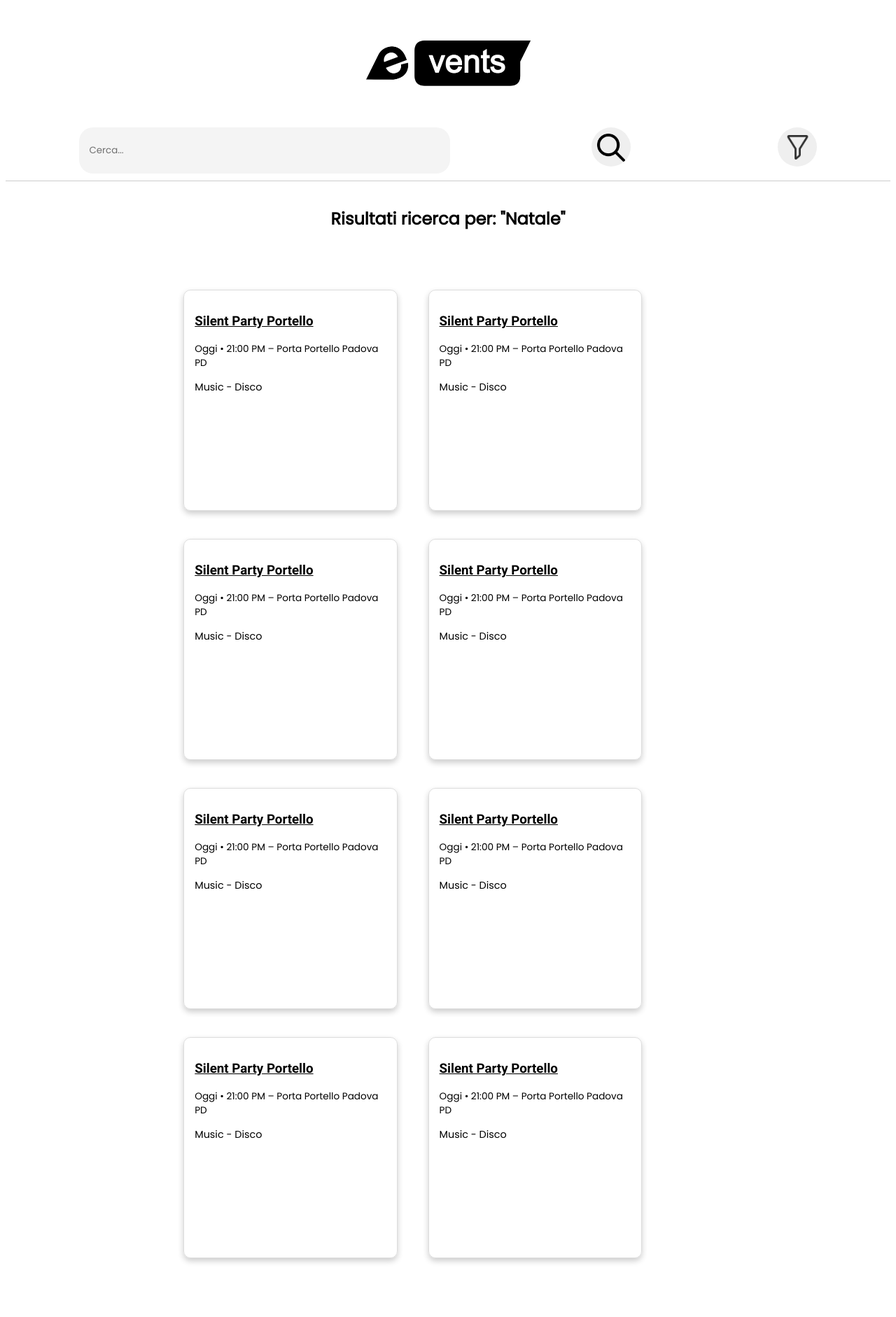
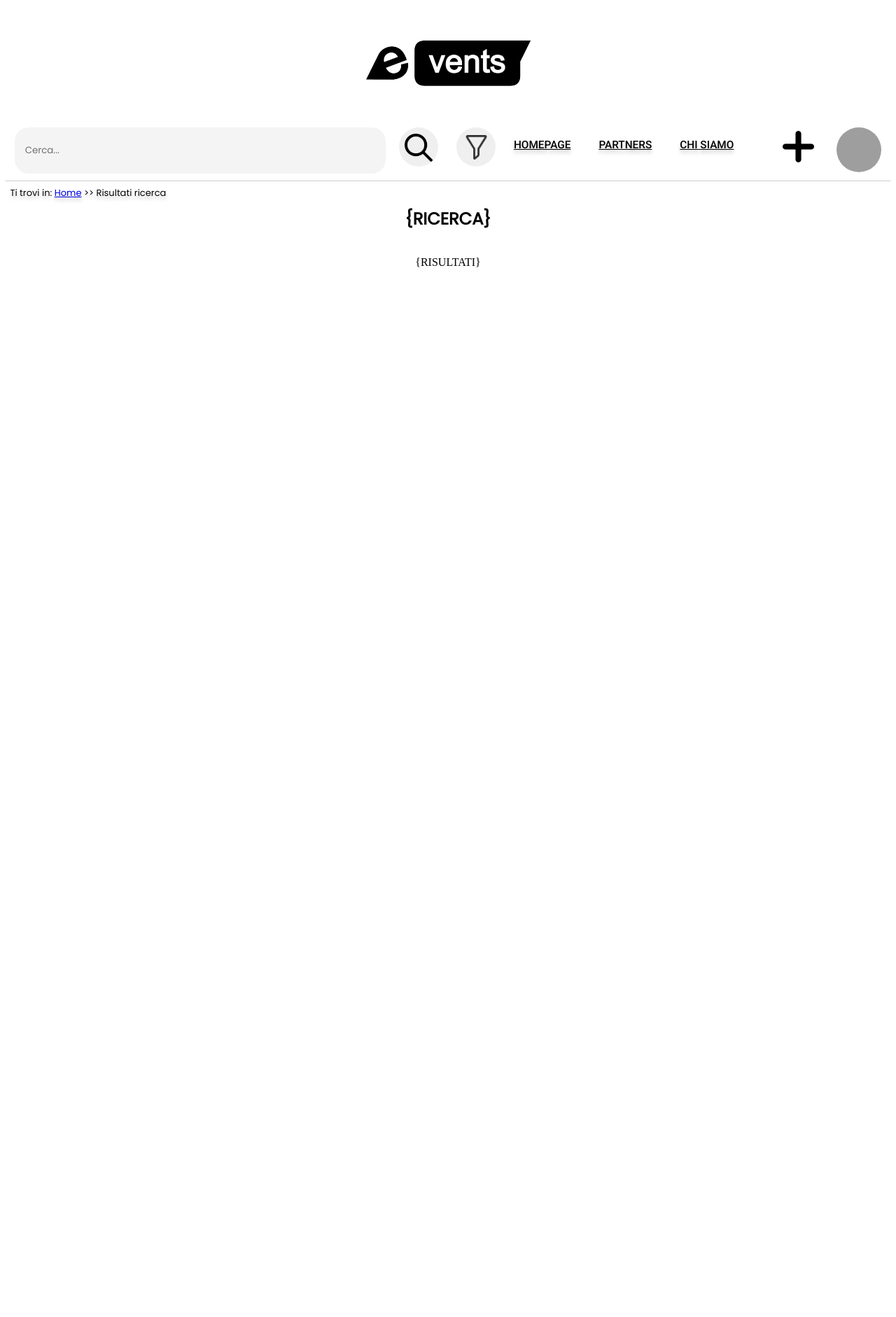
Before and after one commit to EventsTecWeb/sito-web, a PHP site: page /HTML/searchPage.html in a window 1280 px wide. Shown: the whole page at 70% size. After the commit the page ends 382 px from the top, so only its background shows below. Run offline with PHP 8.4, Linux system fonts and the light colour scheme; grey boxes are pictures that could not be loaded.

Commit message:
aggiunta navbar a tutte le pagine, sistemato stile ricerca (big) e stile menuleft

```diff
--- a/HTML/ProfiloEv.html
+++ b/HTML/ProfiloEv.html
@@ -19,8 +19,7 @@
         <h1>Events</h1>
         <div class="header-items">
           <div class="search-container">
-            <form id="searchBarA" action="../PHP/barra_ricerca.php" role="search" method="get">
-                <label for="searchBar" class="visually-hidden">Cerca evento</label>
+            <form id="searchBarA" action="../PHP/searchbar.php" role="search" method="POST">
                 <input type="text" id="searchBar" name="cerca_evento" placeholder="Cerca...">
             </form>
         </div>
@@ -72,7 +71,7 @@
   <nav id="menuleft">
     <ul>
         <li><a href="../PHP/infoPersonali.php"><button>Informazioni Personali</button></a></li>
-        <li><a href="../PHP/profiloEv.php"><button>Eventi Creati</button></a></li>
+        <li><a href="../PHP/profiloEv.php"><button id="buttonEventiCreati">Eventi Creati</button></a></li>
         <li><a href="../PHP/eventi_salvati.php"><button>Eventi Salvati</button></a></li>
         <li><a href="../PHP/impo_sicu.php"><button>Impostazioni e Sicurezza</button></a></li>
     </ul>
--- a/HTML/accessNav.html
+++ b/HTML/accessNav.html
@@ -18,8 +18,8 @@
     <h1>Events</h1>
 <div class="header-items">
   <div class="search-container">
-    <form id="searchBarA" action="../PHP/barra_ricerca.php" role="search" method="get">
-        <input type="text" id="searchBar" name="cerca_evento" placeholder="Cerca...">
+    <form id="searchBarA" action="../PHP/searchbar.php" role="search" method="POST">
+      <input type="text" id="searchBar" name="cerca_evento" placeholder="Cerca...">
     </form>
 </div>
 <button type="submit" id="searchButton">
--- a/HTML/chiSiamo.html
+++ b/HTML/chiSiamo.html
@@ -14,7 +14,7 @@
             <h1>Events</h1>
         <div class="header-items">
             <div class="search-container">
-                <form id="searchBarA" action="../PHP/barra_ricerca.php" role="search" method="get">
+                <form id="searchBarA" action="../PHP/searchbar.php" role="search" method="POST">
                     <input type="text" id="searchBar" name="cerca_evento" placeholder="Cerca...">
                 </form>
             </div>
--- a/HTML/error404.html
+++ b/HTML/error404.html
@@ -20,7 +20,7 @@
         <h1>Events</h1>
     <div class="header-items">
         <div class="search-container">
-            <form id="searchBarA" action="../PHP/barra_ricerca.php" role="search" method="get">
+            <form id="searchBarA" action="../PHP/searchbar.php" role="search" method="POST">
                 <input type="text" id="searchBar" name="cerca_evento" placeholder="Cerca...">
             </form>
         </div>
--- a/HTML/error500.html
+++ b/HTML/error500.html
@@ -19,7 +19,7 @@
         <h1>Events</h1>
         <div class="header-items">
             <div class="search-container">
-                <form id="searchBarA" action="../PHP/barra_ricerca.php" role="search" method="get">
+                <form id="searchBarA" action="../PHP/searchbar.php" role="search" method="POST">
                     <input type="text" id="searchBar" name="cerca_evento" placeholder="Cerca...">
                 </form>
         </div>
--- a/HTML/eventiSalvati.html
+++ b/HTML/eventiSalvati.html
@@ -22,7 +22,7 @@
     <h1>Events</h1>
       <div class="header-items">
             <div class="search-container">
-                <form id="searchBarA" action="../PHP/barra_ricerca.php" role="search" method="get">
+              <form id="searchBarA" action="../PHP/searchbar.php" role="search" method="POST">
                 <input type="text" id="searchBar" name="cerca_evento" placeholder="Cerca...">
             </form>
             </div>
@@ -76,7 +76,7 @@
       <ul>
         <li><a href="../PHP/infoPersonali.php"><button>Informazioni Personali</button></a></li>
         <li><a href="../PHP/profiloEv.php"><button>Eventi Creati</button></a></li>
-            <li><a href="../PHP/eventi_salvati.php"><button>Eventi Salvati</button></a></li>
+        <li><a href="../PHP/eventi_salvati.php"><button  id="buttonEventiSalvati">Eventi Salvati</button></a></li>
         <li><a href="../PHP/impo_sicu.php"><button>Impostazioni e Sicurezza</button></a></li>
     </ul>
     </nav>
--- a/HTML/home.html
+++ b/HTML/home.html
@@ -18,7 +18,7 @@
             <h1>Events</h1>
             <div class="header-items">
 			    <div class="search-container">
-                    <form id="searchBarA" action="../PHP/barra_ricerca.php" role="search" method="get">
+                    <form id="searchBarA" action="../PHP/searchbar.php" role="search" method="POST">
                         <input type="text" id="searchBar" name="cerca_evento" placeholder="Cerca...">
                     </form>
                 </div>
--- a/HTML/impoSicu.html
+++ b/HTML/impoSicu.html
@@ -20,7 +20,7 @@
             <h1>Events</h1>
         <div class="header-items">
             <div class="search-container">
-                <form id="searchBarA" action="../PHP/barra_ricerca.php" role="search" method="get">
+                <form id="searchBarA" action="../PHP/searchbar.php" role="search" method="POST">
                     <input type="text" id="searchBar" name="cerca_evento" placeholder="Cerca...">
                 </form>
             </div>
@@ -72,10 +72,10 @@
     <div class="wrapper">
         <nav id="menuleft">
             <ul>
-                <li><a href="../PHP/informazioni_personali.php"><button>Informazioni Personali</button></a></li>
+                <li><a href="../PHP/infoPersonali.php"><button>Informazioni Personali</button></a></li>
                 <li><a href="../PHP/profiloEv.php"><button>Eventi Creati</button></a></li>
                 <li><a href="../PHP/eventi_salvati.php"><button>Eventi Salvati</button></a></li>
-                <li><a href="../PHP/impostazioni_sicurezza.php"><button>Impostazioni e Sicurezza</button></a></li>
+                <li><a href="../PHP/impo_sicu.php"><button id="buttonImpostazioniSicu">Impostazioni e Sicurezza</button></a></li>
             </ul>
         </nav>
     <div class="settings-sicu">
--- a/HTML/infoPersonali.html
+++ b/HTML/infoPersonali.html
@@ -20,7 +20,7 @@
             <h1>Events</h1>
         <div class="header-items">
             <div class="search-container">
-                <form id="searchBarA" action="../PHP/barra_ricerca.php" role="search" method="get">
+                <form id="searchBarA" action="../PHP/searchbar.php" role="search" method="POST">
                     <input type="text" id="searchBar" name="cerca_evento" placeholder="Cerca...">
                 </form>
             </div>
@@ -71,7 +71,7 @@
     <div class="wrapper">
         <nav id="menuleft">
             <ul>
-                <li><a href="../PHP/infoPersonali.php"><button>Informazioni Personali</button></a></li>
+                <li><a href="../PHP/infoPersonali.php"><button id="buttonInfoPersonali">Informazioni Personali</button></a></li>
                 <li><a href="../PHP/profiloEv.php"><button>Eventi Creati</button></a></li>
                 <li><a href="../PHP/eventi_salvati.php"><button>Eventi Salvati</button></a></li>
                 <li><a href="../PHP/impo_sicu.php"><button>Impostazioni e Sicurezza</button></a></li>
--- a/HTML/pageEvent.html
+++ b/HTML/pageEvent.html
@@ -21,7 +21,7 @@
         <h1>Events</h1>
     <div class="header-items">
         <div class="search-container">
-            <form id="searchBarA" action="../PHP/barra_ricerca.php" role="search" method="get">
+            <form id="searchBarA" action="../PHP/searchbar.php" role="search" method="POST">
                 <input type="text" id="searchBar" name="cerca_evento" placeholder="Cerca...">
             </form>
         </div>
--- a/HTML/partner.html
+++ b/HTML/partner.html
@@ -16,8 +16,7 @@
         <h1>Events</h1>
     <div class="header-items">
         <div class="search-container">
-            <form id="searchBarA" action="../PHP/barra_ricerca.php" role="search" method="get">
-                <label for="searchBar" class="visually-hidden">Cerca evento per nome</label>
+            <form id="searchBarA" action="../PHP/searchbar.php" role="search" method="POST">
                 <input type="text" id="searchBar" name="cerca_evento" placeholder="Cerca...">
             </form>
         </div>
--- a/HTML/regNav.html
+++ b/HTML/regNav.html
@@ -18,9 +18,9 @@
     <h1>Events</h1>
 <div class="header-items">
   <div class="search-container">
-    <form id="searchBarA" action="../PHP/accessNav.php" role="search" method="get">
-        <input type="text" id="searchBar" name="cerca_evento" placeholder="Cerca...">
-    </form>
+    <form id="searchBarA" action="../PHP/searchbar.php" role="search" method="POST">
+      <input type="text" id="searchBar" name="cerca_evento" placeholder="Cerca...">
+  </form>
 </div>
 <button type="submit" id="searchButton" aria-label="Cerca">
     <img src="../Images/search.png" alt="Icona Cerca">
--- a/HTML/searchPage.html
+++ b/HTML/searchPage.html
@@ -16,24 +16,23 @@
   <script src="../JS/sideMenu.js"></script>
 </head>
 <body>
-    <a class="skip-link visually-hidden" href="#nameSearched-se" id="skipLink">Salta al contenuto principale</a>
+    <a class="skip-link visually-hidden" href="#privacy-sicu" id="skipLink">Salta al contenuto principale</a>
         <header>
             <h1>Events</h1>
             <div class="header-items">
 			    <div class="search-container">
-            <form id="searchBarA" action="../PHP/barra_ricerca.php" role="search" method="get">
-                <label for="searchBar" class="visually-hidden">Cerca evento per nome</label>
+                    <form id="searchBarA" action="../PHP/searchbar.php" role="search" method="POST">
                         <input type="text" id="searchBar" name="cerca_evento" placeholder="Cerca...">
                     </form>
                 </div>
-    <button type="submit" id="searchButton" aria-label="Cerca">
+                <button type="submit" id="searchButton">
                     <img src="../Images/search.png" alt="Icona Cerca">
                 </button>
-    <button class="bottoneFiltro" aria-label="Filtra">
+                <button class="bottoneFiltro">
                     <img src="../Images/filter-icon-0.png" alt="Filtro">
                 </button>
-    <button class="bottoneHamburger" aria-label="Menu">
-        <img src="../Images/menu-button-of-three-horizontal-lines.png" alt="Bottone per link nascosti per le pagine di dimensioni minori>
+                <button class="bottoneHamburger">
+                    <img src="../Images/menu-button-of-three-horizontal-lines.png" alt="Bottone per link nascosti in formato cellulare">
                 </button>
                 <nav>
                     <ul class="linkPagina">
@@ -49,120 +48,26 @@
                     <img src="<?php echo $profile_image_path; ?>" alt="Bottone per accedere ai dati del proprio profilo">
                 </a>
                 <nav aria-label="breadcrumb" id="bread">
-        <p>Ti trovi in: <span lang="en"><a id="returnHome" href="../PHP/home.php">Home</a></span> >> Pagina ricerca </p>
+                    <p>Ti trovi in: <span lang="en"><a id="returnHome" href="../PHP/home.php">Home</a></span> >> Risultati ricerca</p>
                 </nav>
 	        </div>
         </header>
-<div id="overlay" class="overlay"></div>
+		<div id="overlay" class="overlay">
             <div id="sideMenu" class="side-menu">
                 <a href="javascript:void(0)" class="closebtn">&times;</a>
                 <a href="../PHP/home.php">Homepage</a>
                 <a href="../PHP/accessNav.php">Informazioni Profilo</a>
                 <a href="../PHP/crea_inserimento_evento.php">Crea Evento</a>
-            <a href="../PHP/chiSiamo.php">Chi siamo</a>
-            <a href="../PHP/partners.php">Partners Events</a>
+                <a href="../HTML/chiSiamo.html">Chi siamo</a>
+                <a href="../HTML/partner.html">Partners Events</a>
+            </div>
 	    </div>
     <div id="nameSearched-se">
-        <h2>Risultati ricerca per: <span style="font-weight: bold;">"Natale"</span></h2>
+        <h2>{RICERCA}</h2>
     </div>
-    <div class="containerSalvati">
+    <div class="containerRicerca">
         <div id="container_risultati_ricerca">
-            <div class="cardSalvato-es" id="event2Salvato-es">
-                <div class="card-body-salvati-es">
-                    <a href="link_per_natale_a_roma.html" class="NomiLinkSalvati-es">
-                        <h3>Silent Party Portello</h3>
-                    </a>
-                    <p class="infoEventoSalvato-es">Oggi • 21:00 PM – Porta Portello Padova PD</p>
-                    <span class="genereEventoSalvato-es">Music - Disco</span>
-                    <a href="link_per_natale_a_roma.html">
-                        <div class="container-immagini-eventi-es"></div>
-                    </a>
-                </div>
-            </div>
-            <div class="cardSalvato-es" id="event2Salvato-es">
-                <div class="card-body-salvati-es">
-                    <a href="link_per_natale_a_roma.html" class="NomiLinkSalvati-es">
-                        <h3>Silent Party Portello</h3>
-                    </a>
-                    <p class="infoEventoSalvato-es">Oggi • 21:00 PM – Porta Portello Padova PD</p>
-                    <span class="genereEventoSalvato-es">Music - Disco</span>
-                    <a href="link_per_natale_a_roma.html">
-                        <div class="container-immagini-eventi-es"></div>
-                    </a>
-                </div>
-            </div>
-            <div class="cardSalvato-es" id="event2Salvato-es">
-                <div class="card-body-salvati-es">
-                    <a href="link_per_natale_a_roma.html" class="NomiLinkSalvati-es">
-                        <h3>Silent Party Portello</h3>
-                    </a>
-                    <p class="infoEventoSalvato-es">Oggi • 21:00 PM – Porta Portello Padova PD</p>
-                    <span class="genereEventoSalvato-es">Music - Disco</span>
-                    <a href="link_per_natale_a_roma.html">
-                        <div class="container-immagini-eventi-es"></div>
-                    </a>
-                </div>
-            </div>
-            <div class="cardSalvato-es" id="event2Salvato-es">
-                <div class="card-body-salvati-es">
-                    <a href="link_per_natale_a_roma.html" class="NomiLinkSalvati-es">
-                        <h3>Silent Party Portello</h3>
-                    </a>
-                    <p class="infoEventoSalvato-es">Oggi • 21:00 PM – Porta Portello Padova PD</p>
-                    <span class="genereEventoSalvato-es">Music - Disco</span>
-                    <a href="link_per_natale_a_roma.html">
-                        <div class="container-immagini-eventi-es"></div>
-                    </a>
-                </div>
-            </div>
-            <div class="cardSalvato-es" id="event2Salvato-es">
-                <div class="card-body-salvati-es">
-                    <a href="link_per_natale_a_roma.html" class="NomiLinkSalvati-es">
-                        <h3>Silent Party Portello</h3>
-                    </a>
-                    <p class="infoEventoSalvato-es">Oggi • 21:00 PM – Porta Portello Padova PD</p>
-                    <span class="genereEventoSalvato-es">Music - Disco</span>
-                    <a href="link_per_natale_a_roma.html">
-                        <div class="container-immagini-eventi-es"></div>
-                    </a>
-                </div>
-            </div>
-            <div class="cardSalvato-es" id="event2Salvato-es">
-                <div class="card-body-salvati-es">
-                    <a href="link_per_natale_a_roma.html" class="NomiLinkSalvati-es">
-                        <h3>Silent Party Portello</h3>
-                    </a>
-                    <p class="infoEventoSalvato-es">Oggi • 21:00 PM – Porta Portello Padova PD</p>
-                    <span class="genereEventoSalvato-es">Music - Disco</span>
-                    <a href="link_per_natale_a_roma.html">
-                        <div class="container-immagini-eventi-es"></div>
-                    </a>
-                </div>
-            </div>
-            <div class="cardSalvato-es" id="event2Salvato-es">
-                <div class="card-body-salvati-es">
-                    <a href="link_per_natale_a_roma.html" class="NomiLinkSalvati-es">
-                        <h3>Silent Party Portello</h3>
-                    </a>
-                    <p class="infoEventoSalvato-es">Oggi • 21:00 PM – Porta Portello Padova PD</p>
-                    <span class="genereEventoSalvato-es">Music - Disco</span>
-                    <a href="link_per_natale_a_roma.html">
-                        <div class="container-immagini-eventi-es"></div>
-                    </a>
-                </div>
-            </div>
-            <div class="cardSalvato-es" id="event2Salvato-es">
-                <div class="card-body-salvati-es">
-                    <a href="link_per_natale_a_roma.html" class="NomiLinkSalvati-es">
-                        <h3>Silent Party Portello</h3>
-                    </a>
-                    <p class="infoEventoSalvato-es">Oggi • 21:00 PM – Porta Portello Padova PD</p>
-                    <span class="genereEventoSalvato-es">Music - Disco</span>
-                    <a href="link_per_natale_a_roma.html">
-                        <div class="container-immagini-eventi-es"></div>
-                    </a>
-                </div>
-            </div>
+            {RISULTATI}
         </div>
     </div>
 </body>
--- a/events.css
+++ b/events.css
@@ -2621,6 +2635,16 @@
 
 /*-------------------------------------RICERCA EVENTO----------------------------------------------*/
 
+#container_risultati_ricerca {
+    width: 100%;
+    /* text-align: center;  */
+    display: flex;
+    flex-wrap:wrap;
+    justify-content: space-between;
+    /* border-bottom: 3px solid rgb(232, 231, 231);  */
+}
+
+
 #containerFraseEventiCreati {
     /* Aligns the text to the center */
     text-align: center;
@@ -2649,9 +2673,9 @@
     /* Centers the items horizontally */
     justify-content: center;
     /* Centers the items vertically */
-    align-items: center;
+    /* align-items: center; */
     /* Adds some space between the items */
-    gap: 20px;
+    /* gap: 20px; */
 }
 
 #pannello-principale-se::before{
```
Also changed, not shown: other parts of events.css (+74 -2 lines), HTML/indexProfilo.html (+4 -4 lines), PHP/home.php (+14 -11 lines), PHP/queries.php (+6 -6 lines), PHP/searchbar.php (+35 -43 lines). Lines whose indentation alone changed are shown as unchanged.
